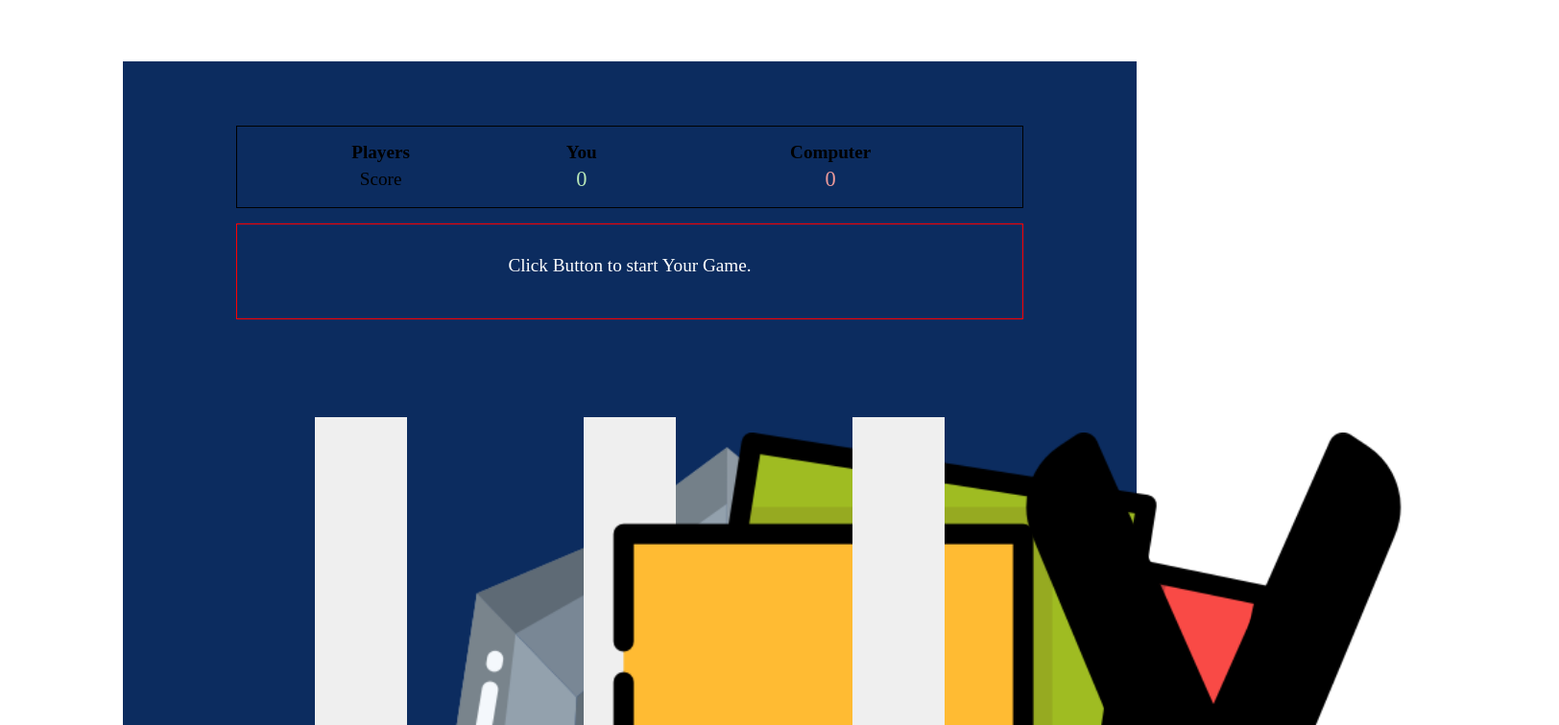
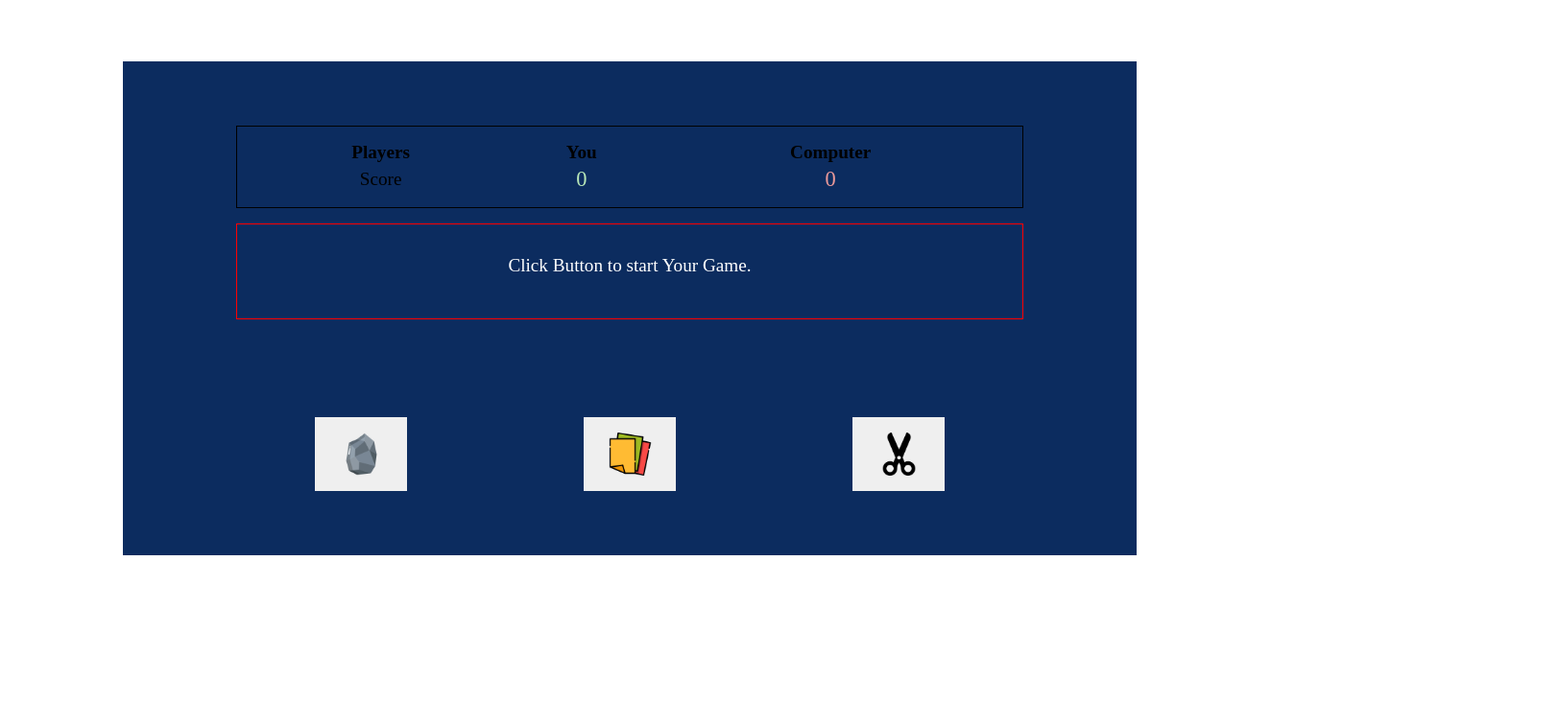
Before and after one commit to krishankanhaya/rock-scissor-paper, a plain HTML site: page index.html in a window 1280 px wide. Shown: the top 756 px of the page at 96% size, 1624 px wide, since content can reach past the window. Drawn offline with Linux system fonts and the light colour scheme.

Commit message:
Update index.html

```diff
--- a/index.html
+++ b/index.html
@@ -27,9 +27,9 @@
         </div>
         <div class="control">
             <div class="btn" id="btn">
-                <button id="btn-1"><img src="./images/stone.png" style="width: 45pc;" alt="Rock"/></button>
-                <button id="btn-2"><img src="./images/paper.png" style="width: 45pc;" alt="Rock"/></button>
-                <button id="btn-3"><img src="./images/scissors.png" style="width: 45pc;" alt="Rock"/></button>
+                <button id="btn-1"><img src="./images/stone.png" style="width: 45px;" alt="Rock"/></button>
+                <button id="btn-2"><img src="./images/paper.png" style="width: 45px;" alt="Rock"/></button>
+                <button id="btn-3"><img src="./images/scissors.png" style="width: 45px;" alt="Rock"/></button>
             </div>
         </div>
     </div>
```
